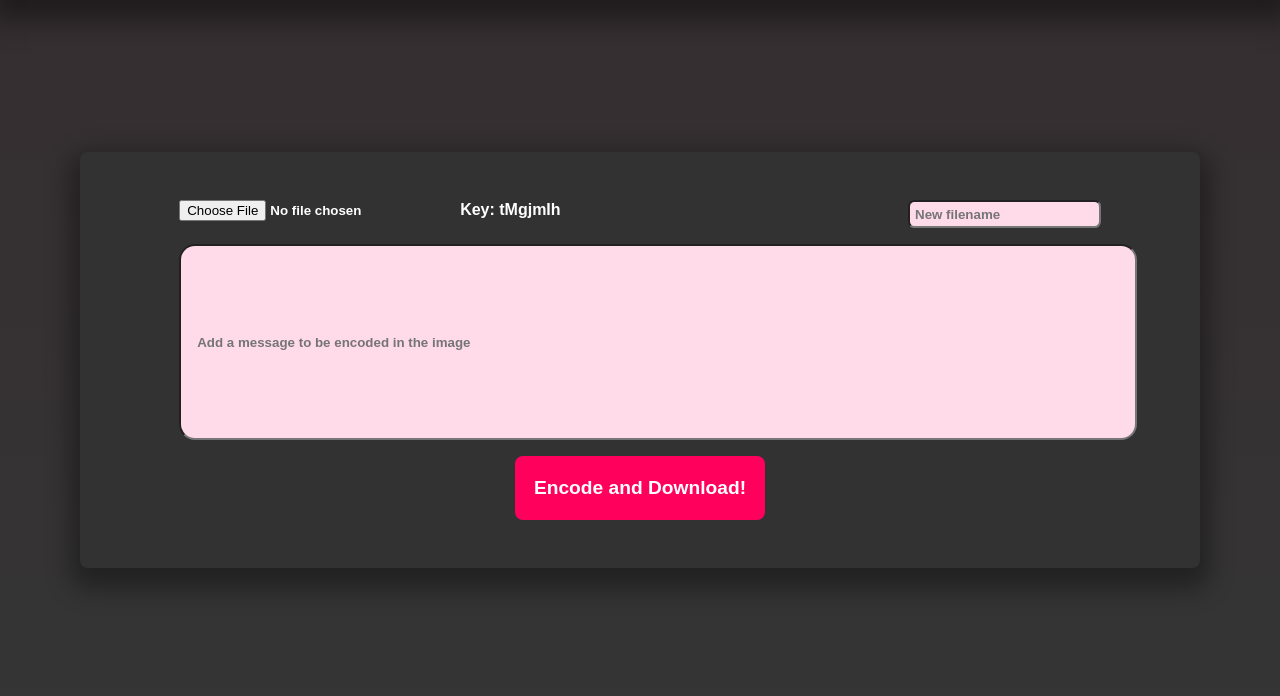
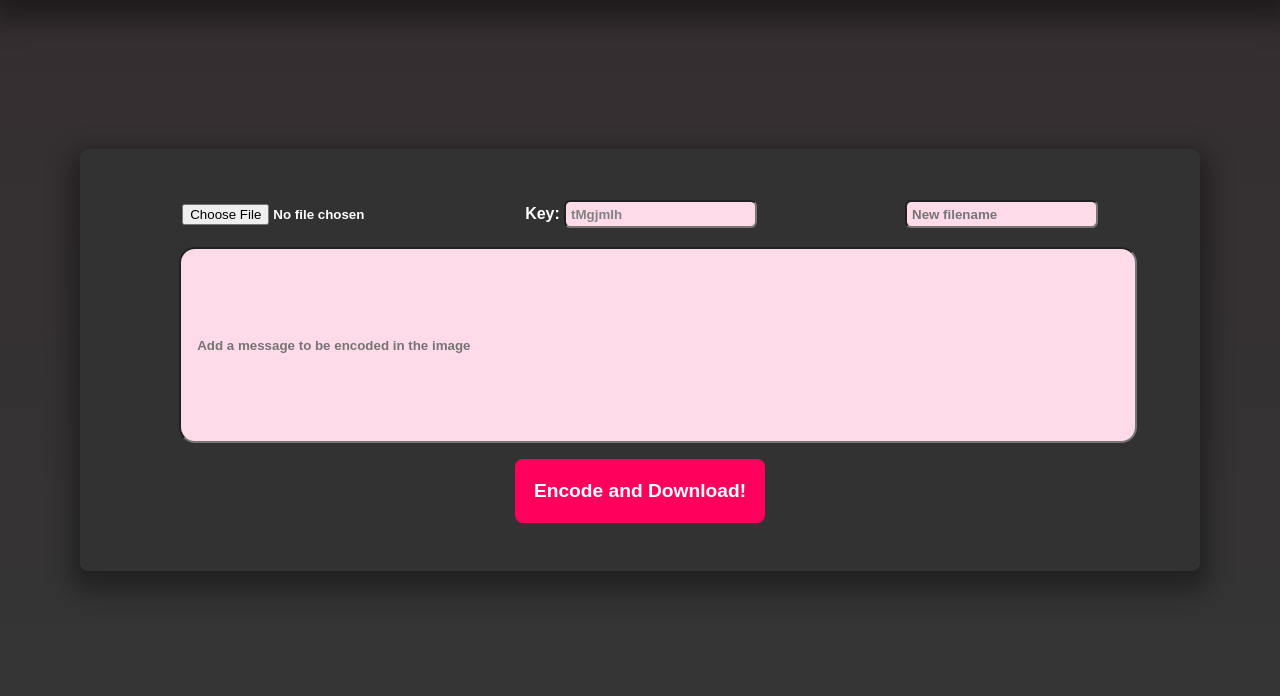
Before and after one commit to TranquilTanisha/TiNY-SIM, a Django app: page /encode/ in a window 1280 px wide. Shown: the part 100-796 px from the top of the page. Run offline with Django 4.2, Linux system fonts and the light colour scheme; some web fonts are replaced.

Commit message:
Designed Results Page

```diff
--- a/pel/templates/pel/encode.html
+++ b/pel/templates/pel/encode.html
@@ -18,11 +18,19 @@
                 <form class="form-parent" method="POST" enctype="multipart/form-data">
                     <div class="form">
                     {% csrf_token %}
-                    {{form.image}}
-                    {{form.filename}}
-                    Key: {{key}}
+                    <table>
+                    <tr>
+                    <td class="toprow">{{form.image}}</td>
+                    <td class="toprow" id="keycontainer">
+                      <label>Key:</label>
+                      <input maxlength="10" id="key" value="{{key}}" readonly></input>
+                    </td>
+                    <td class="toprow">{{form.filename}}</td>
+                    </tr>
+                  </table>
+                    </div>
                     {{form.message}}
-                    </div>
+
                     <div class="encode">
                     <input type="submit" id="submit" value="Encode and Download!">
                     </div>
--- a/static/styles/encode.css
+++ b/static/styles/encode.css
@@ -9,18 +9,6 @@
     box-shadow: 0px 11px 25px 10px rgba(0, 0, 0, 0.35);
     padding: 3rem;
 }
-
-#uploadedimgcontainer{
-    width: 30%;
-    height: 90%;
-    /* padding: 0.5rem; */
-    /* border: 1px solid red; */
-}
-
-/* #uploadedimg{
-    max-height: 100%;
-    max-width: 100%;
-} */
 
 .form-card{
     color: white;
@@ -55,17 +43,21 @@
     transition: all 0.15s;
 }
 
-/* .form-parent{
-    display: flex;
-    flex-direction: column;
-} */
-
-/* .form{
+.form{
     display: flex;
     flex-direction: row;
     justify-content: center;
     align-items: center;
-} */
+    /* border: 1px solid red; */
+}
+
+.toprow{
+    /* border: 1px solid blue; */
+}
+
+table{
+    width: 100%;
+}
 
 .encode{
     display: flex;
@@ -84,3 +76,20 @@ input:hover{
     color: rgb(255, 0, 93);
     transition: all 0.25s ease-in;
 }
+
+#keycontainer{
+    float: left;
+    color: rgb(255, 255, 255);
+}
+
+#key:hover{
+    color: rgb(255, 0, 93);
+}
+
+#key{
+    /* float: right; */
+    color: #828282;
+    border-radius: 0.4rem;
+    padding: 0.3rem;
+    background-color: rgb(255, 218, 232);
+}
```
Also changed, not shown: pel/templates/pel/result-decode.html (+16 -2 lines), static/styles/main-copy.css (+16 -9 lines), static/styles/result-decode.css (+18 -34 lines), db.sqlite3, static/images/images/Test_AA6Jg4j.png (added), static/images/images/Test_Gd3MDZu.png (added), static/images/images/Test_LhWluIo.png (added), static/images/images/Test_Oyn1Qry.png (added), static/images/images/Test_V4Af5EN.png (added), static/images/images/Test_ZbP6Q6i.png (added), static/images/images/Test_gqWmwzs.png (added), static/images/images/Test_jYNnImG.png (added), static/images/images/Test_pwKkZQ3.png (added), static/images/images/Test_vGRKPm6.png (added), 1 more files.
